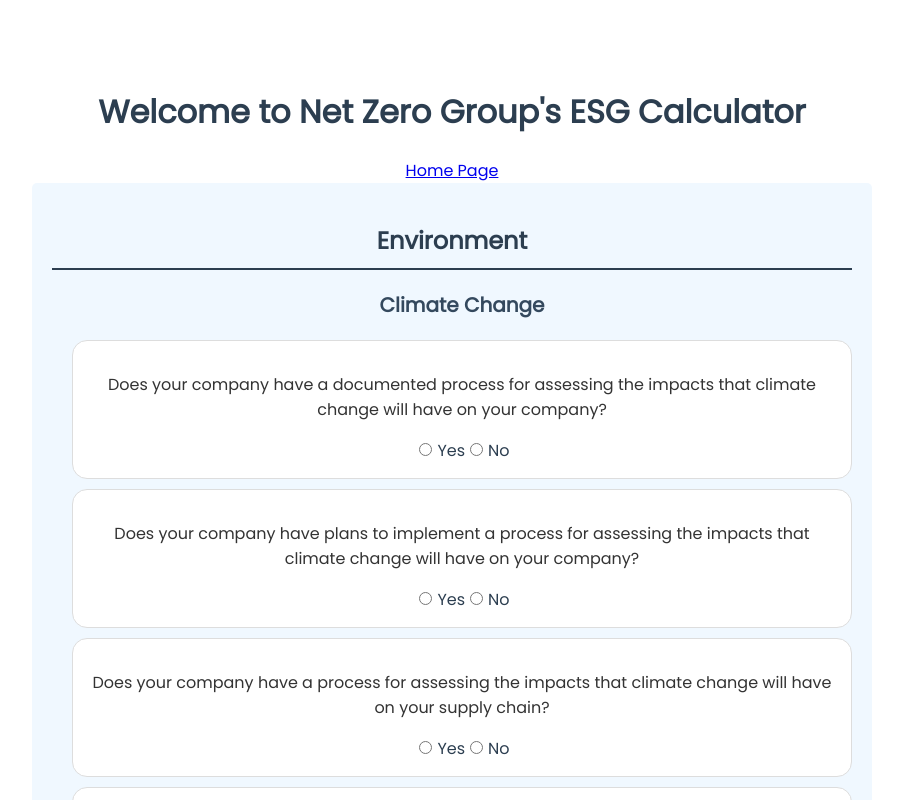
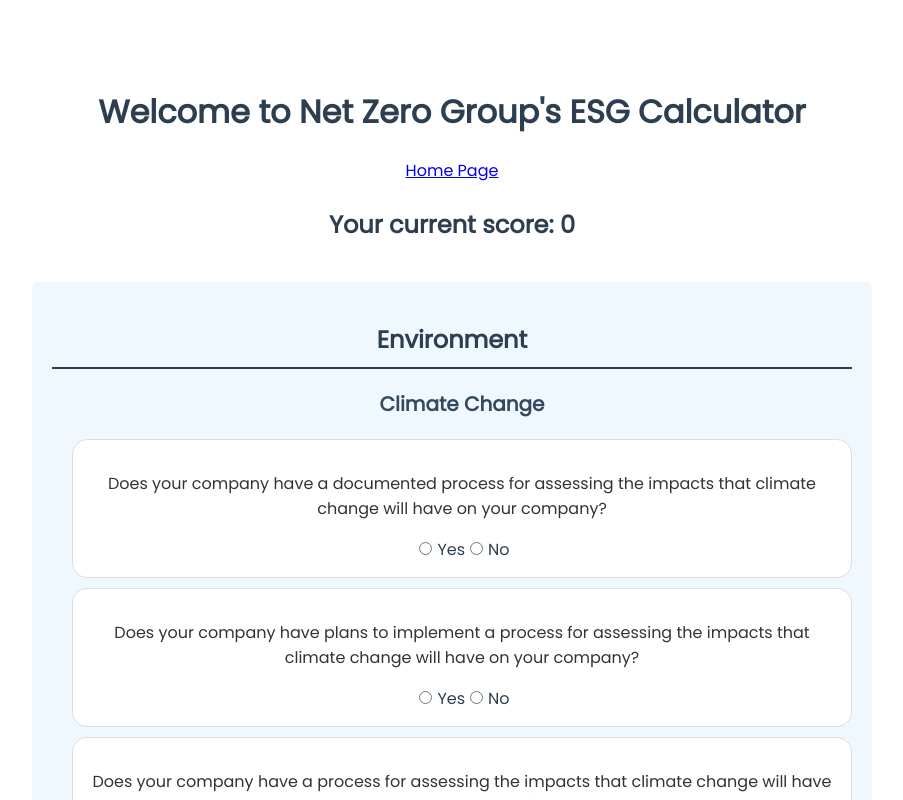
Before and after one commit to lukerfranklin/ESG-Calc, a Vue app: page / in a window 1280 px wide. Shown: the part 300-1100 px from the top of the page, without its empty margins (188-1091 px from the left). Built offline with nearby package versions, Linux system fonts and the light colour scheme.

Commit message:
Add score display feature

```diff
--- a/src/App.vue
+++ b/src/App.vue
@@ -2,6 +2,8 @@
 import QuizField from './components/Quiz/QuizField.vue';
 import TheNZGLogo from './components/TheNZGLogo.vue';
 import TheHeader from './components/TheHeader.vue';
+import TheScoreDisplay from './components/TheScoreDisplay.vue';
+import { ref } from 'vue';
 
 export default {
 	name: 'App',
@@ -9,6 +11,17 @@
 		TheNZGLogo,
 		QuizField,
 		TheHeader,
+		TheScoreDisplay,
+	},
+	setup() {
+		const totalScore = ref(0);
+
+		const updateTotalScore = (newScore) => (totalScore.value = newScore);
+
+		return {
+			totalScore,
+			updateTotalScore,
+		};
 	},
 };
 </script>
@@ -16,7 +29,8 @@
 <template>
 	<TheNZGLogo />
 	<TheHeader />
-	<QuizField />
+	<TheScoreDisplay :totalScore="totalScore" />
+	<QuizField @score-updated="updateTotalScore" />
 </template>
 
 <style>
--- a/src/components/Quiz/QuizField.vue
+++ b/src/components/Quiz/QuizField.vue
@@ -1,8 +1,35 @@
 <script setup>
 import QuizQuestion from './QuizQuestion.vue';
 import Questions from '@/assets/ESGquestions.json';
+import { ref, defineEmits } from 'vue';
 
 const categories = Questions.categories;
+const emit = defineEmits(['score-updated']);
+
+const totalScore = ref(0);
+
+const updateScore = (impact, selectedAnswer) => {
+	if (!selectedAnswer) {
+		return;
+	}
+	switch (impact) {
+		case 'high':
+			totalScore.value += 7 / 3;
+			break;
+		case 'medium':
+			totalScore.value += 4 / 3;
+			break;
+		case 'low':
+			totalScore.value++;
+			break;
+	}
+	console.log('updated score: ', totalScore.value);
+	emit('score-updated', totalScore.value);
+};
+
+// const handleAnswerSelected = (impact, selectedAnswer) => {
+// 	updateScore(impact, selectedAnswer)
+// }
 </script>
 
 <template>
@@ -27,7 +54,9 @@
 				>
 					<QuizQuestion
 						:question="question.question"
+						:impact="question.impact"
 						:questionId="`${categoryName}-${subcategoryName}-${questionId}`"
+						@answer-selected="updateScore"
 					/>
 				</div>
 			</div>
@@ -42,6 +71,7 @@
 	border-radius: 5px;
 	max-width: 800px;
 	margin: 0 auto;
+	margin-top: 40px;
 }
 
 .category {
--- a/src/components/Quiz/QuizQuestion.vue
+++ b/src/components/Quiz/QuizQuestion.vue
@@ -3,7 +3,15 @@
 	name: 'QuizQuestion',
 	props: {
 		question: String,
+		impact: String,
 		questionId: String,
+	},
+	emits: ['answer-selected'],
+	methods: {
+		handleAnswerChange(e) {
+			const selectedAnswer = e.target.value === 'true';
+			this.$emit('answer-selected', this.impact, selectedAnswer);
+		},
 	},
 };
 </script>
@@ -18,6 +26,7 @@
 				:id="`${questionId}-yes`"
 				:name="questionId"
 				:value="true"
+				@change="handleAnswerChange"
 			/>
 			<label :for="`${questionId}-yes`">Yes</label>
 
@@ -26,6 +35,7 @@
 				:id="`${questionId}-no`"
 				:name="questionId"
 				:value="false"
+				@change="handleAnswerChange"
 			/>
 			<label :for="`${questionId}-no`">No</label>
 		</div>
--- a/src/components/TheScoreDisplay.vue
+++ b/src/components/TheScoreDisplay.vue
@@ -1,40 +1,18 @@
 <script>
-import { ref } from 'vue';
-
 export default {
 	name: 'TheScoreDisplay',
 	props: {
-		score: {
+		totalScore: {
 			type: Number,
 			required: true,
 		},
 	},
 };
-
-const totalScore = ref(0);
-
-const updateScore = (impact, selectedAnswer) => {
-	if (!selectedAnswer) {
-		return totalScore.value;
-	}
-	switch (impact) {
-		case 'high':
-			totalScore.value += 7 / 3;
-			break;
-		case 'medium':
-			totalScore.value += 4 / 3;
-			break;
-		case 'low':
-			totalScore.value++;
-			break;
-	}
-	return totalScore.value;
-};
 </script>
 
 <template>
 	<div class="score-display">
-		<p>Your current score: {{ score }}</p>
+		<p>Your current score: {{ totalScore }}</p>
 	</div>
 </template>
 
```
